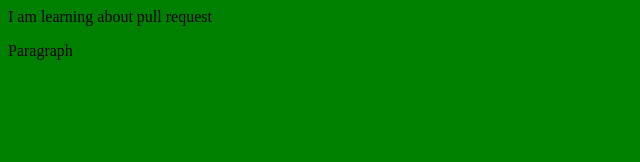
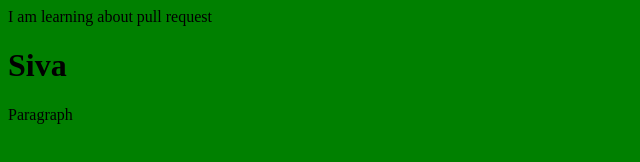
Before and after one commit to Narasimha-143/rgukt, a plain HTML site: page cse.html in a window 1280 px wide. Shown: the whole page, without its empty margins (0-640 px from the left). Drawn offline with Linux system fonts and the light colour scheme.

Commit message:
h1 tag added
First level of heading tag is added

```diff
--- a/cse.html
+++ b/cse.html
@@ -10,6 +10,7 @@
     </head>
     <body bgcolor="green">
         I am learning about pull request
+        <h1>Siva</h1>
         <p>Paragraph</p>
     </body>
 </html>
```
